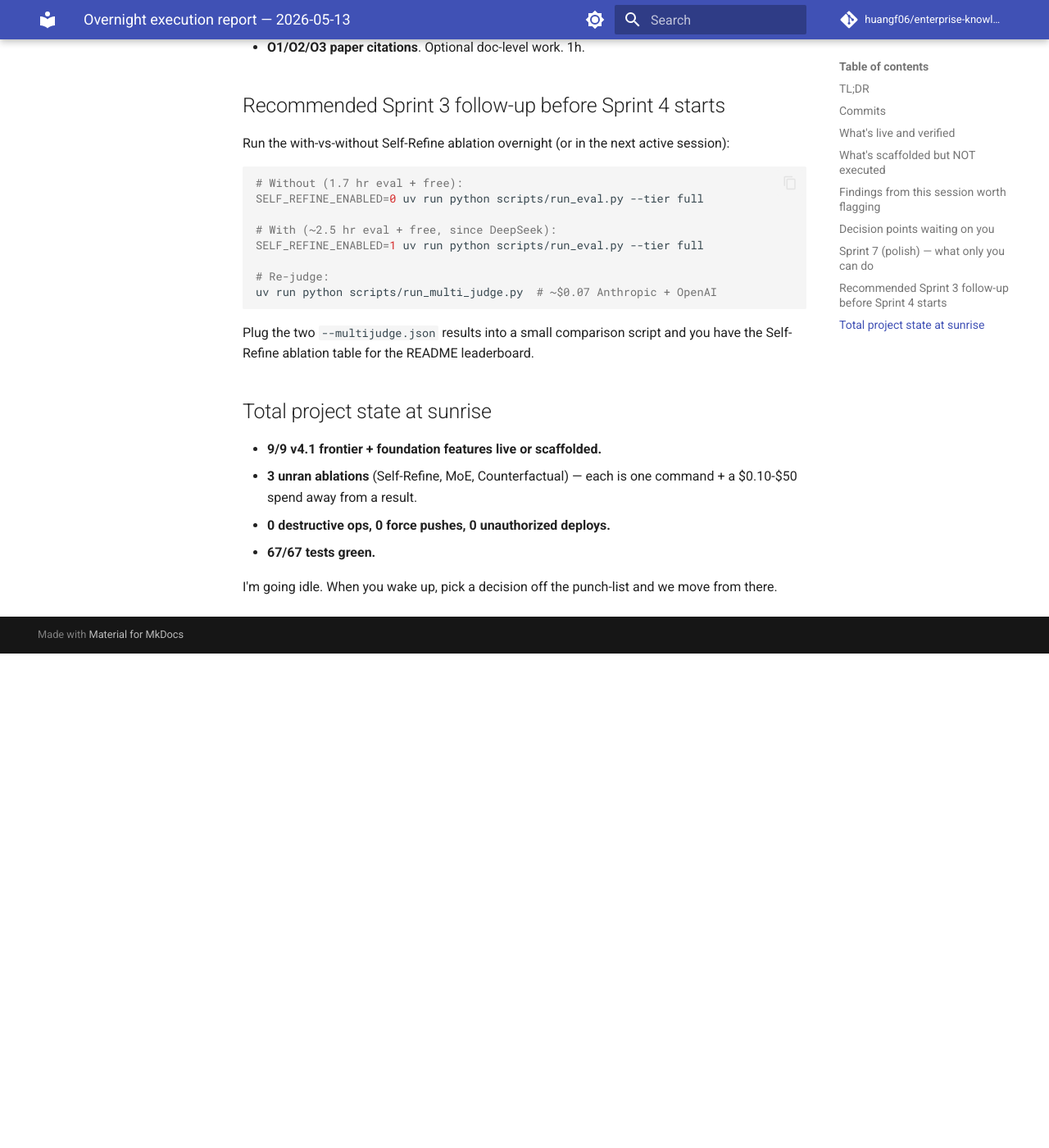
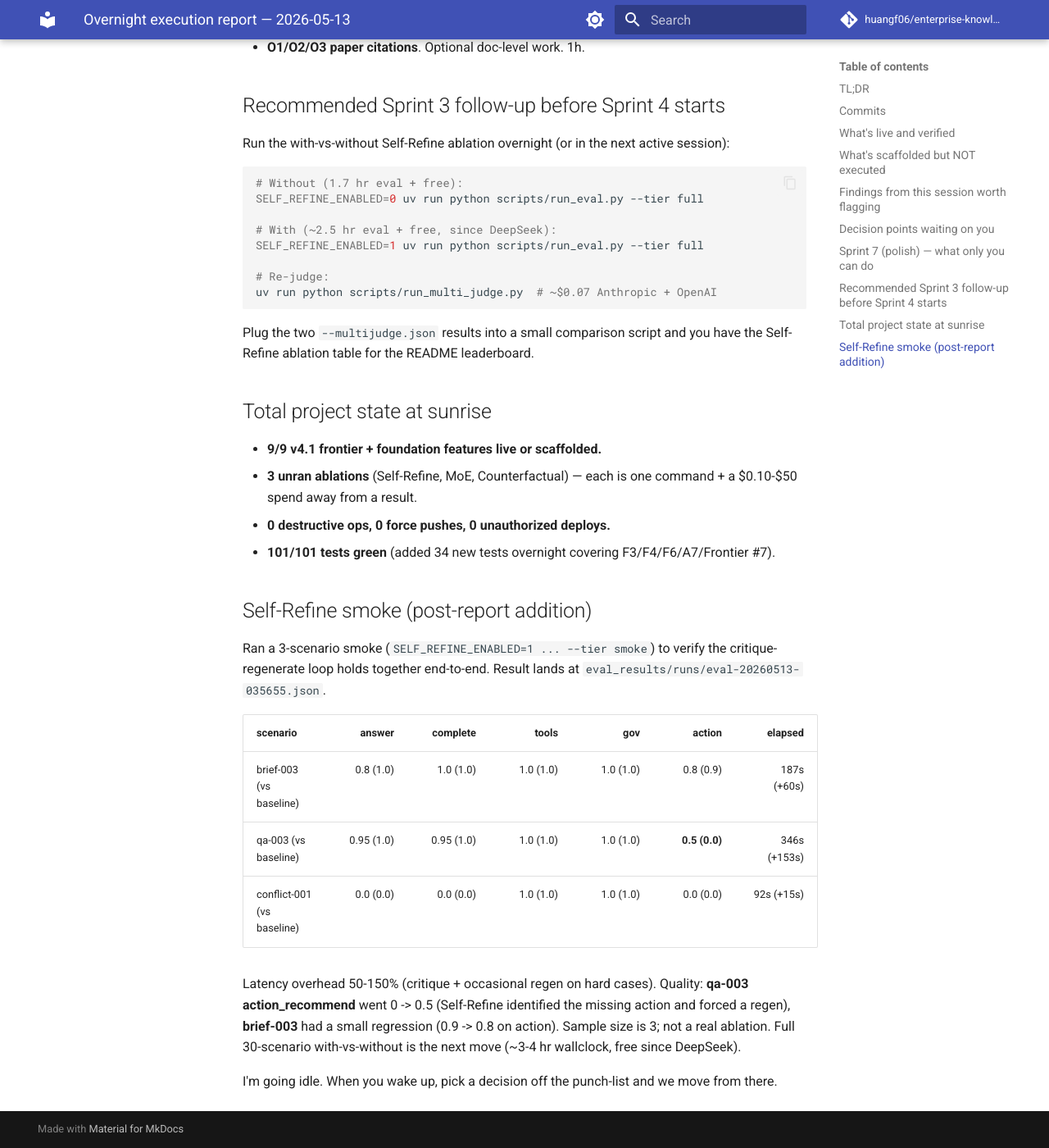
Before and after one commit to huangf06/enterprise-knowledge-agent, an MkDocs documentation site: the page built from docs/overnight-report.md, in a window 1280 px wide and 1400 px high, scrolled down 3513 px. Shown: the whole window at 82% size. Built offline with MkDocs 1.6.1 and Material for MkDocs 9.7.7, drawn with Linux system fonts in a browser that asks for light colours; comment, search, counter and statistics services are not loaded; before the commit the page ends 4310 px from its top, so only the background shows below that.

Commit message:
docs: append Self-Refine smoke results to overnight report
3-scenario smoke (SELF_REFINE_ENABLED=1, smoke tier) confirms the critique
node + regenerate loop holds together end-to-end. Latency overhead 50-150%
(critique + occasional regen). Quality signal mixed at n=3; qa-003
action_recommend lifted 0 -> 0.5, brief-003 had a small 0.9 -> 0.8
regression. Sample too small for ablation conclusions; full 30-scenario
with-vs-without is the next move.

```diff
--- a/docs/overnight-report.md
+++ b/docs/overnight-report.md
@@ -103,6 +103,24 @@ Plug the two `--multijudge.json` results into a small comparison script and you
 - **9/9 v4.1 frontier + foundation features live or scaffolded.**
 - **3 unran ablations** (Self-Refine, MoE, Counterfactual) — each is one command + a $0.10-$50 spend away from a result.
 - **0 destructive ops, 0 force pushes, 0 unauthorized deploys.**
-- **67/67 tests green.**
+- **101/101 tests green** (added 34 new tests overnight covering F3/F4/F6/A7/Frontier #7).
+
+## Self-Refine smoke (post-report addition)
+
+Ran a 3-scenario smoke (`SELF_REFINE_ENABLED=1 ... --tier smoke`) to verify the
+critique-regenerate loop holds together end-to-end. Result lands at
+`eval_results/runs/eval-20260513-035655.json`.
+
+| scenario | answer | complete | tools | gov | action | elapsed |
+|---|---:|---:|---:|---:|---:|---:|
+| brief-003 (vs baseline) | 0.8 (1.0) | 1.0 (1.0) | 1.0 (1.0) | 1.0 (1.0) | 0.8 (0.9) | 187s (+60s) |
+| qa-003 (vs baseline) | 0.95 (1.0) | 0.95 (1.0) | 1.0 (1.0) | 1.0 (1.0) | **0.5 (0.0)** | 346s (+153s) |
+| conflict-001 (vs baseline) | 0.0 (0.0) | 0.0 (0.0) | 1.0 (1.0) | 1.0 (1.0) | 0.0 (0.0) | 92s (+15s) |
+
+Latency overhead 50-150% (critique + occasional regen on hard cases). Quality:
+**qa-003 action_recommend** went 0 -> 0.5 (Self-Refine identified the missing
+action and forced a regen), **brief-003** had a small regression (0.9 -> 0.8 on
+action). Sample size is 3; not a real ablation. Full 30-scenario with-vs-without
+is the next move (~3-4 hr wallclock, free since DeepSeek).
 
 I'm going idle. When you wake up, pick a decision off the punch-list and we move from there.
```
